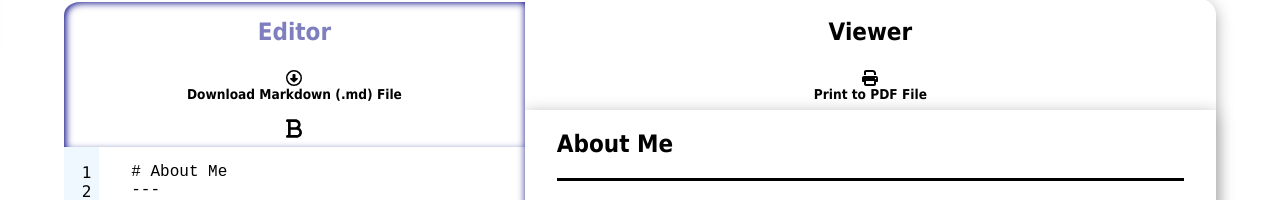
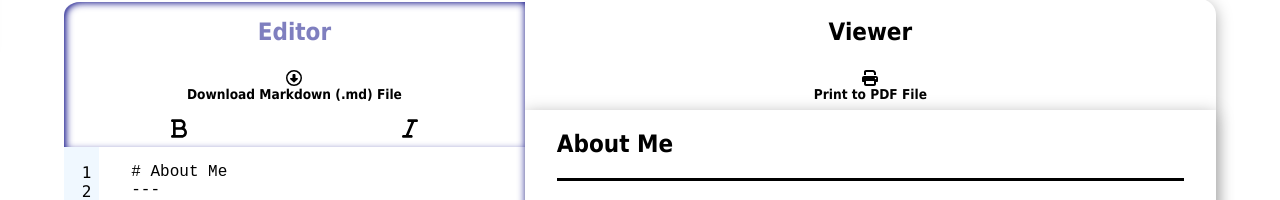
Before and after one commit to new-AF/react-markown-previewer, a React (Vite) app: page / in a window 1280 px wide. Shown: the part 162-362 px from the top of the page. Built offline with nearby package versions, Linux system fonts and the light colour scheme.

Commit message:
add italic text markdown onclick callback

```diff
--- a/src/components/Editor/Edit.jsx
+++ b/src/components/Editor/Edit.jsx
@@ -5,6 +5,7 @@ import { setInput } from "../../slice";
 
 import boldIconPath from "./assets/bold-solid.svg";
 import downloadIconPath from "./assets/circle-down-regular.svg";
+import italicIconPath from "./assets/italic-solid.svg";
 
 import Controls from "./Controls.jsx";
 import Button from "./Controls-Button.jsx";
@@ -94,6 +95,11 @@ const Edit = (props) => {
         const newer = `**${text}**`;
         replaceSelection(newer);
     }
+    function doItalic(event) {
+        const text = getSelection();
+        const newer = `_${text}_`;
+        replaceSelection(newer);
+    }
     const {
         id,
         headerId,
@@ -125,6 +131,12 @@ const Edit = (props) => {
                         hideText={true}
                         onClick={doBolden}
                     />
+                    <Button
+                        imagePath={italicIconPath}
+                        text="Italic"
+                        hideText={true}
+                        onClick={doItalic}
+                    />
                 </Controls>
             </article>
             <LineNumbers
```
Also changed, not shown: src/components/Editor/assets/italic-solid.svg (added).
